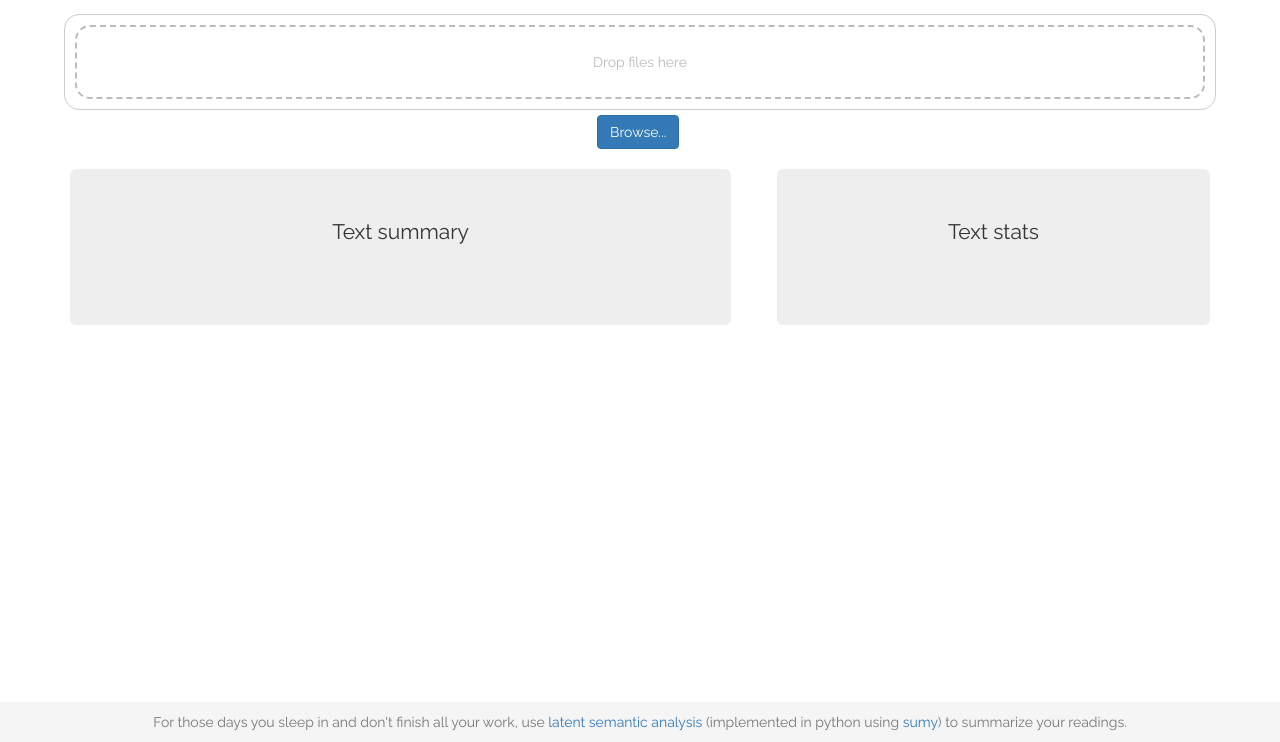
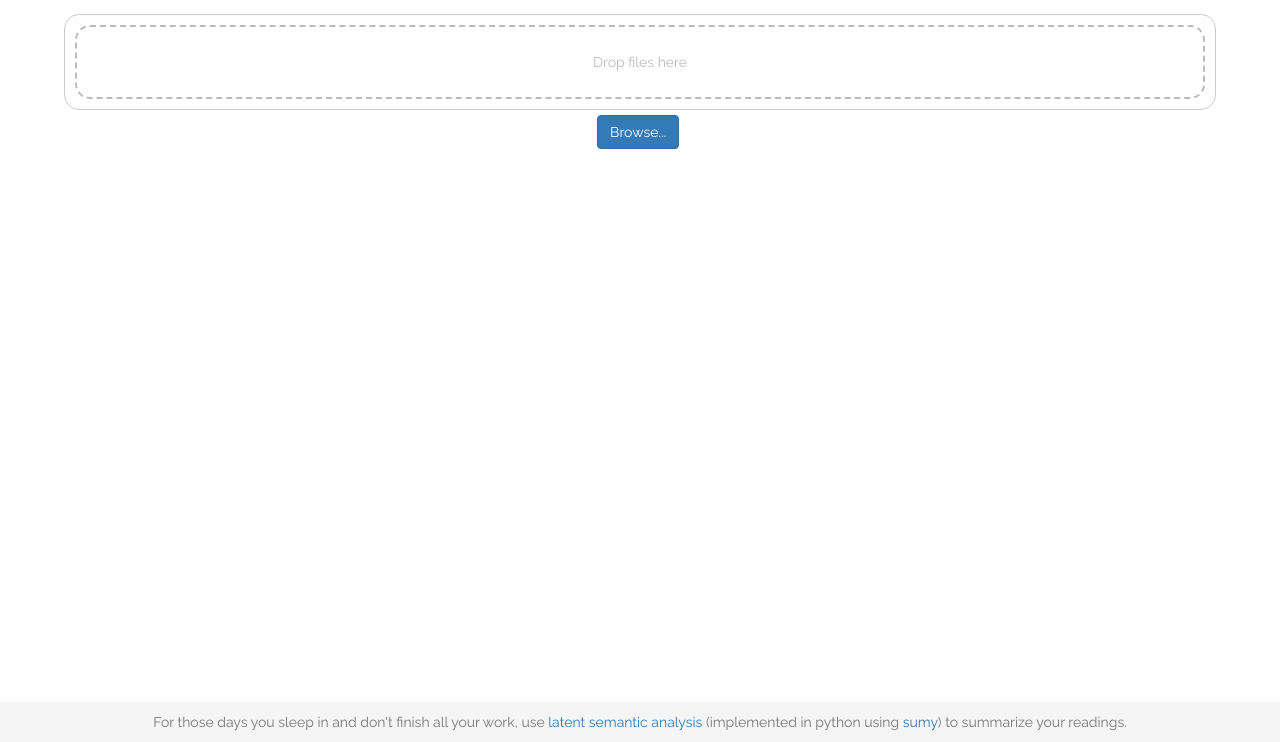
Before and after one commit to TPeterW/summariser, a website: page views/index.html in a window 1280 px wide. Shown: the part 58-800 px from the top of the page. Drawn offline with nearby package versions, Linux system fonts and the light colour scheme; files that its build step writes are made by us from their sources.

Commit message:
Actually done

```diff
--- a/views/index.html
+++ b/views/index.html
@@ -75,7 +75,7 @@
 
 
     <!--Display of information-->
-    <div class="container">
+    <div id="statistics" style="display:none; margin-bottom:15px;" class="container">
         <!-- LEFT COLUMN -->
         <div class="column-left jumbotron">
 
--- a/views/static/js/index.js
+++ b/views/static/js/index.js
@@ -51,6 +51,8 @@ function dropWrap(evt) {
 }
 
 function displayInfo(response) {
+    document.getElementById('statistics').style.display = "";
+
     var sum = document.getElementById('summary');
     var stat = document.getElementById('stats');
 
@@ -60,7 +62,6 @@ function displayInfo(response) {
 
     stat.innerHTML += "<div class=\"panel panel-default\"><div class=\"panel-heading\">Word Count</div><div class=\"panel-body\"><p>" + jsonObj['wordCount'] + "</p></div></div><br><br>";
 
-//    stat.innerHTML += "Links: " + jsonObj['wikiLinks'] + "<br><br>";
     var links = jsonObj['wikiLinks'];
     console.log("links: " + links);
     console.log("keywords: " + jsonObj['keywords']);
@@ -68,8 +69,6 @@ function displayInfo(response) {
     jsonObj.keywords.forEach(function(keyword) {
         stat.innerHTML += "<div class=\"panel panel-default\"><div class=\"panel-heading\">" + keyword + "</div><div class=\"panel-body\"><p><a href=\"" + links[keyword] + "\">" + links[keyword] + "</a></p></div></div><br><br>";
     })
-
-//    console.log(jsonObj);
 }
 
 document.getElementById('files').addEventListener('change', changeText, false);
```
